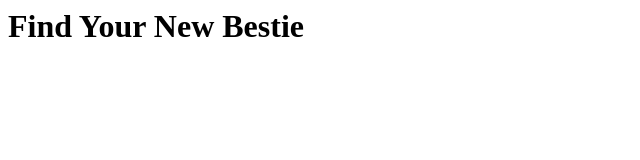
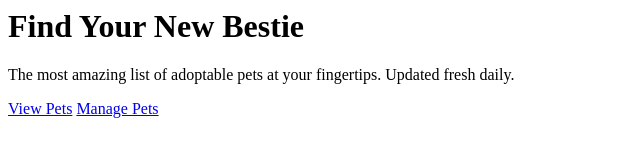
Before and after one commit to Mmeissner37/WebDev_Demo, a plain HTML site: page pet_adoption/index.html in a window 1280 px wide. Shown: the whole page, without its empty margins (0-640 px from the left). Drawn offline with Linux system fonts and the light colour scheme.

Commit message:
Added text to title page

```diff
--- a/pet_adoption/index.html
+++ b/pet_adoption/index.html
@@ -1 +1,4 @@
 <h1>Find Your New Bestie</h1>
+<p>The most amazing list of adoptable pets at your fingertips. Updated fresh daily.</p>
+<a href="#">View Pets</a>
+<a href="#">Manage Pets</a>
```
